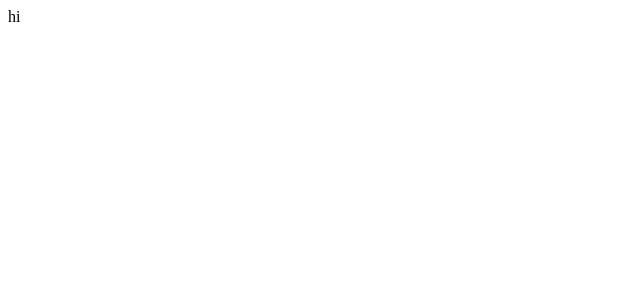
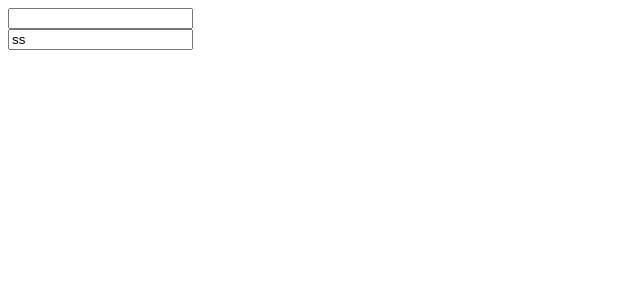
Before and after one commit to meytirm/react-form-validation, a React (Vite) app: page / in a window 1280 px wide. Shown: the top 300 px of the page, without its empty margins (0-640 px from the left). Built offline with nearby package versions, Linux system fonts and the light colour scheme.

Commit message:
feat(app): integrate FormProvider and FormInput into App
Integrate FormProvider and FormInput components into the App component. Added form state management, input handling, and a basic submit function for improved functionality.

```diff
--- a/src/App.tsx
+++ b/src/App.tsx
@@ -1,7 +1,19 @@
+import FormProvider from './store/FormProvider.tsx';
+import FormInput from './components/FormInput.tsx';
+import { type FormEvent, useState } from 'react';
+
 function App() {
+  const [value, setValue] = useState('');
+  const [value2, setValue2] = useState('ss');
+  function handleOnSubmit(event: FormEvent) {
+    console.log(event);
+  }
 
   return (
-    <div>hi</div>
+    <FormProvider onSubmit={handleOnSubmit}>
+      <FormInput value={value} onChange={setValue} rules={[(val: string) => !!val || 'error']}/>
+      <FormInput value={value2} onChange={setValue2} rules={[(val: string) => !!val || 'empty']}/>
+    </FormProvider>
   );
 }
 
```
